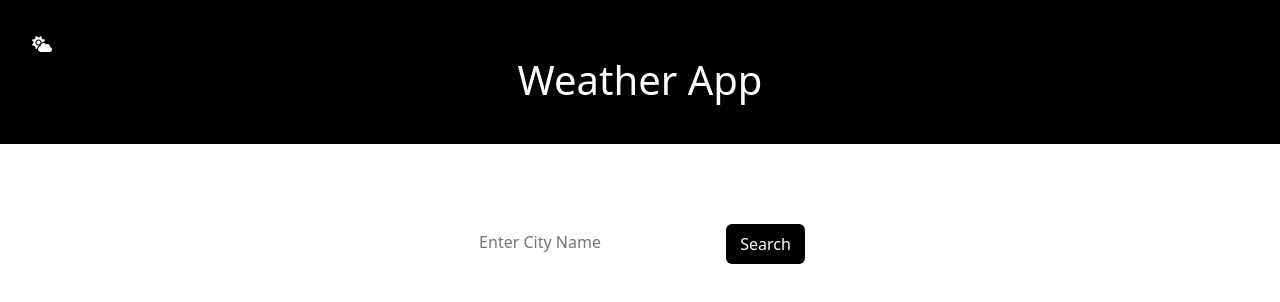
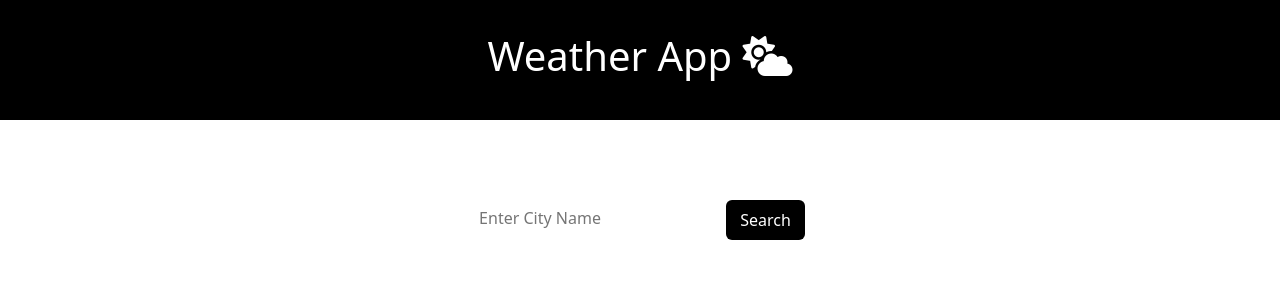
Before and after one commit to Vurnex/weather-app, a website built with webpack: page src/index.html in a window 1280 px wide. Built offline with nearby package versions, Linux system fonts and the light colour scheme.

Commit message:
Fix header logo position

```diff
--- a/src/index.html
+++ b/src/index.html
@@ -22,8 +22,12 @@
         <header class="header">
             <div class="logo">
 
-                <i class="fas fa-cloud-sun"></i>
-                <h1 class="logo-text">Weather App</h1>
+
+                <h1 class="logo-text">Weather App
+
+                    <i class="fas fa-cloud-sun"></i>
+
+                </h1>
 
             </div>
         </header>
```
